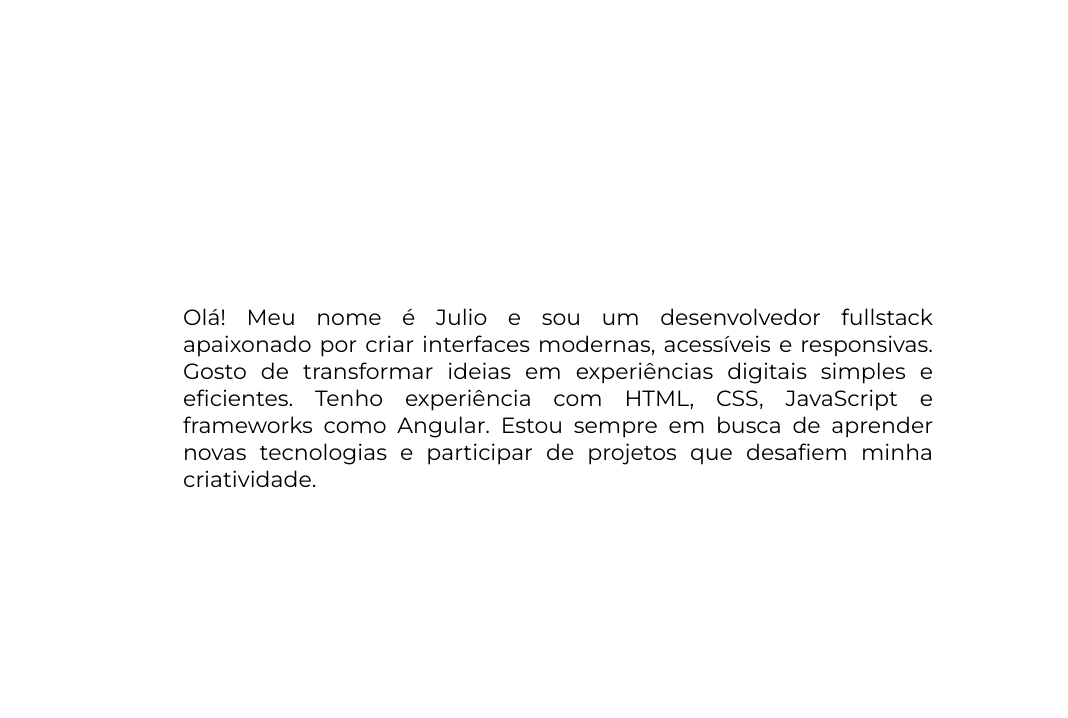
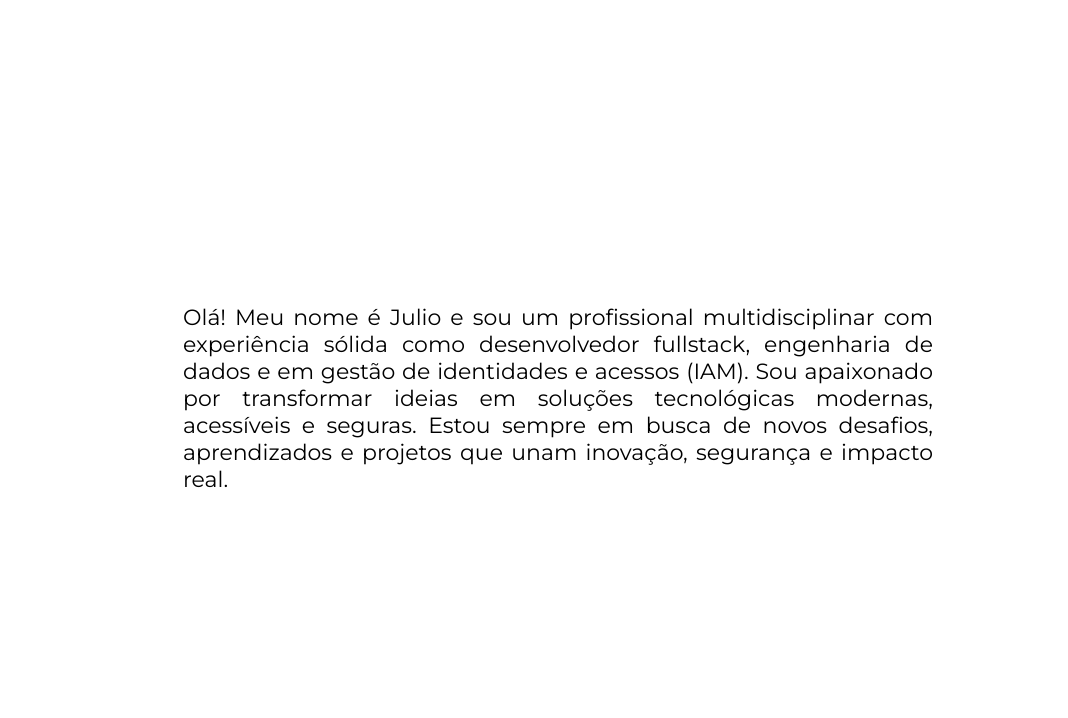
Before and after one commit to juliocesr/Portifolio, a plain HTML site: page index.html in a window 1280 px wide. Shown: the part 82-800 px from the top of the page, without its empty margins (82-1150 px from the left). Drawn offline with Linux system fonts and the light colour scheme.

Commit message:
mudanca apresentacao

```diff
--- a/index.html
+++ b/index.html
@@ -26,11 +26,9 @@
     <main class="main">
         <section class="fade-in" id="main">
             <p>
-                Olá! Meu nome é Julio e sou um desenvolvedor fullstack apaixonado por criar interfaces modernas, acessíveis e responsivas.
-                Gosto de transformar ideias em experiências digitais simples e eficientes.
-                Tenho experiência com HTML, CSS, JavaScript e frameworks como Angular.
-                Estou sempre em busca de aprender novas tecnologias e participar de projetos que desafiem minha criatividade.
-              </p>
+                Olá! Meu nome é Julio e sou um profissional multidisciplinar com experiência sólida como desenvolvedor fullstack, engenharia de dados e em gestão de identidades e acessos (IAM). Sou apaixonado por transformar ideias em soluções tecnológicas modernas, acessíveis e seguras.
+                Estou sempre em busca de novos desafios, aprendizados e projetos que unam inovação, segurança e impacto real.
+            </p>
         </section>
         <section class="fade-in" id="sobre">
             <h2>Sobre mim</h2>
```
